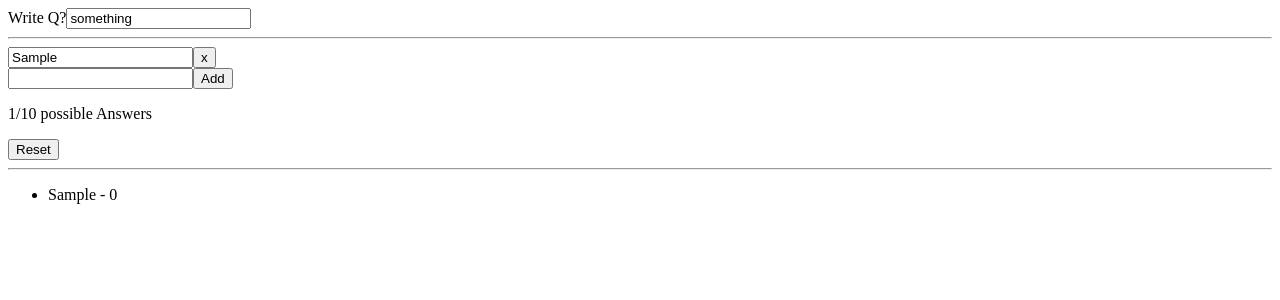
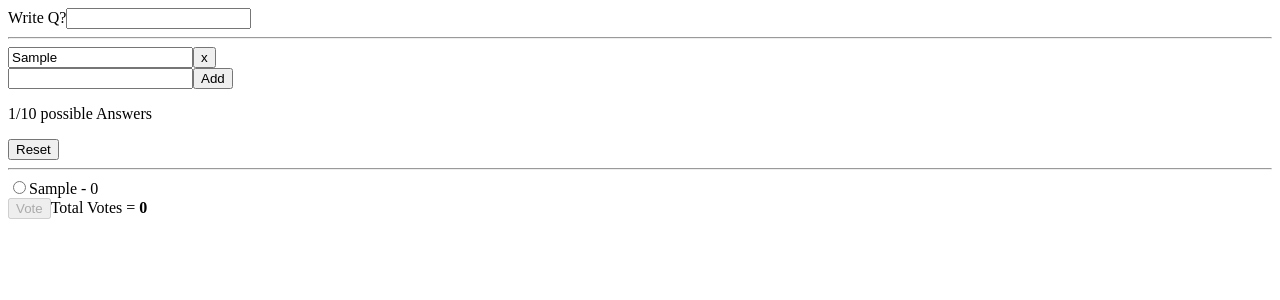
Before and after one commit to ahakem/single-page-poll, a React (Create React App) app: page / in a window 1280 px wide. Both pictures are taken after typing "Sample" into the empty fields and a click on the button "Add". Shown: the top 300 px of the page. Built offline with nearby package versions, Linux system fonts and the light colour scheme.

Commit message:
handle votes

```diff
--- a/src/components/poll/Vote.js
+++ b/src/components/poll/Vote.js
@@ -1,14 +1,29 @@
-import React from 'react'
+import React, { useState } from 'react'
 
 export default function Vote(props) {
-const {state} = props
-
+  const { state, onVote } = props
+  const [answer, setAnswer] = useState(null)
+  const sendVote = (answer) =>{
+    onVote(answer)
+    setAnswer(null)
+  }
   return (
-    <ul>
-    {Object.keys(state.options).map((id)=>(
-        <li key={id}>{state.options[id].text} - {state.options[id].votes}</li>
-    ))}
-
-    </ul>
+    <div>
+      {Object.keys(state.options).map((id) => (
+        <div key={id}>
+          <input
+            onChange={()=> setAnswer(id)}
+            type="radio"
+            id={id}
+            name="option"
+            value={id}
+            checked={answer === id}
+             />
+          <label htmlFor={id}>{state.options[id].text} - {state.options[id].votes}</label>
+        </div>
+      ))}
+      <button onClick={()=>sendVote(answer)} disabled={!answer}>Vote</button>
+      Total Votes = <b>{state.totalVotes}</b>
+    </div>
   )
 }
--- a/src/components/poll/index.js
+++ b/src/components/poll/index.js
@@ -9,7 +9,8 @@ export default function Poll() {
     onAddOption,
     onDeleteOption,
     state,
-    onResetData
+    onResetData,
+    onVote
   } = usePoll()
   return (
     <div>
@@ -22,7 +23,9 @@ export default function Poll() {
         onResetData={onResetData}
       />
       <hr />
-      <Vote state={state} />
+      <Vote
+        onVote={onVote}
+        state={state} />
     </div>
   )
 }
--- a/src/hooks/usePoll.js
+++ b/src/hooks/usePoll.js
@@ -1,10 +1,12 @@
 import { useState } from "react";
 
 const usePoll = () => {
-  const [state, setState] = useState({
-    question: "something",
-    options: {}
-  });
+  const initialstate = {
+    question: "",
+    options: {},
+    totalVotes : 0
+  }
+  const [state, setState] = useState(initialstate);
   const onQuestionChange = (e) => {
     setState({
       ...state,
@@ -44,9 +46,19 @@ const usePoll = () => {
     })
   }
   const onResetData = () => {
+    setState(initialstate)
+  }
+  const onVote =(id) =>{
     setState({
-      question: "something",
-      options: {}
+      ...state,
+      totalVotes: state.totalVotes + 1,
+      options: {
+        ...state.options,
+        [id]: {
+          ...state.options[id],
+          votes: state.options[id].votes + 1
+        }
+      }
     })
   }
   return {
@@ -55,7 +67,8 @@ const usePoll = () => {
     onAddOption,
     onDeleteOption,
     state,
-    onResetData
+    onResetData,
+    onVote
   }
 }
 export default usePoll;
```
